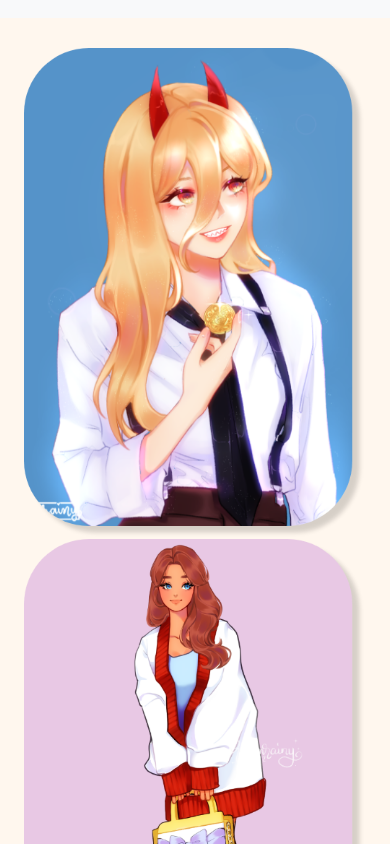
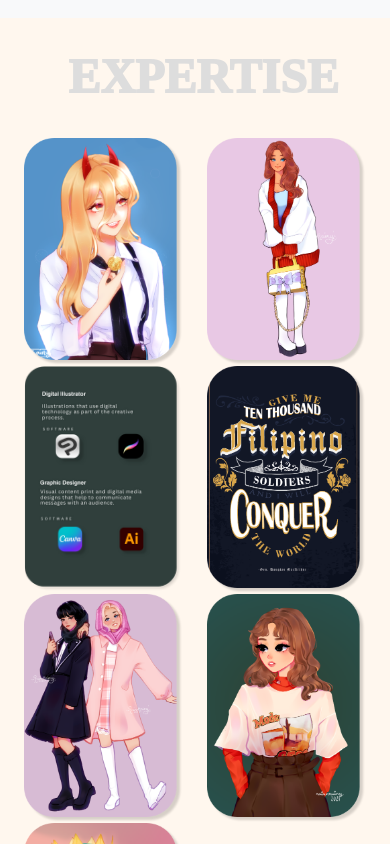
Before and after one commit to Nevriii/art_student_website, a React (Create React App) app: page / in a window 390 px wide. Shown: the part 1400-2244 px from the top of the page. Built offline with nearby package versions, Linux system fonts and the light colour scheme.

Commit message:
Staged Revisions (IDK kung success na ba) 08/13/25

```diff
--- a/src/App.css
+++ b/src/App.css
@@ -584,8 +584,8 @@ body {
 
   .aboutme-title {
     font-family: 'Ibarra Real Nova', serif;
-    font-size: clamp(2rem, 2.5vw, 4rem);
-    font-weight: 700;
+    font-size: clamp(2rem, 4.5vw, 4rem)!important;
+    font-weight: 800;
     margin: 0;
   }
 
@@ -647,7 +647,7 @@ body {
   /* Center the title at the top */
   .aboutme-title {
     font-family: 'Ibarra Real Nova', serif;
-    font-size: clamp(2rem, 5vw, 3rem);
+    font-size: clamp(2rem, 7vw, 3rem)!important;
     font-weight: 700;
     margin: 0;
     text-align: center;
@@ -1023,6 +1023,69 @@ body {
   padding-left: 5%
 }
 
+/* Default: show desktop, hide mobile */
+.desktop-expertise-layout {
+  display: block;
+}
+.mobile-expertise-layout {
+  display: none;
+}
+
+/* At 1199px and below, desktop still shows */
+@media (max-width: 1199px) {
+  .desktop-expertise-layout {
+    display: block;
+  }
+}
+
+/* At 999px and below, desktop still shows */
+@media (max-width: 999px) {
+  .mobile-expertise-layout {
+    display: block!important;
+  }
+
+  .desktop-expertise-layout {
+    display: none!important;
+  }
+}
+
+/* At 899px and below, desktop still shows */
+@media (max-width: 899px) {
+  .mobile-expertise-layout {
+    display: block;
+  }
+}
+
+/* At 780px and below, hide desktop, show mobile */
+@media (max-width: 780px) {
+  .desktop-expertise-layout {
+    display: none;
+  }
+  .mobile-expertise-layout {
+    display: block;
+  }
+
+  .expertiseloc {
+    font-weight: 1000;
+    padding-left: 5%;
+    font-size: 300%!important;
+  }
+}
+
+/* At 599px and below, keep mobile visible */
+@media (max-width: 599px) {
+  .mobile-expertise-layout {
+    display: block;
+  }
+}
+
+/* At 499px and below, keep mobile visible */
+@media (max-width: 499px) {
+  .mobile-expertise-layout {
+    display: block;
+  }
+}
+
 
 /* Responsive design for AboutMe */
 
--- a/src/components/Expertise.js
+++ b/src/components/Expertise.js
@@ -1,4 +1,4 @@
-import React from 'react';
+import React, { useState, useEffect } from 'react';
 import powerImage from '../assets/photos/power.png';
 import fullgirlImage from '../assets/photos/fullgirl.png';
 import info3Image from '../assets/photos/info3.png';
@@ -8,10 +8,101 @@ import redgirlImage from '../assets/photos/redgirl.png';
 import paperImage from '../assets/photos/paper.png';
 
 const Expertise = () => {
+
+  const [windowWidth, setWindowWidth] = useState(window.innerWidth);
+
+  useEffect(() => {
+    const handleResize = () => setWindowWidth(window.innerWidth);
+    window.addEventListener('resize', handleResize);
+    return () => window.removeEventListener('resize', handleResize);
+  }, []);
+
   return (
     <section className="section3 color1" id='expertise'>
       <div className="container">
         <div className="container-fluid">
+          {/* Mobile layout - controlled by CSS media queries */}
+          <div className="mobile-expertise-layout">
+            <div className="row">
+              <div className="col-12 text-center mb-4">
+                <h1 className="fontcolor2 font-weight-bolder font1 expertiseloc mobile-expertise-title" data-aos="zoom-out-left" data-aos-duration="2000">
+                  EXPERTISE
+                </h1>
+              </div>
+            </div>
+            <div className="row mobile-expertise-grid">
+              <div className="col-6 mobile-expertise-item">
+                <img
+                  src={powerImage}
+                  className="rounded img-fluid mobile-expertise-image"
+                  alt="Power"
+                  data-aos="flip-left"
+                  data-aos-duration="2000"
+                />
+              </div>
+              <div className="col-6 mobile-expertise-item">
+                <img
+                  src={fullgirlImage}
+                  className="rounded img-fluid mobile-expertise-image"
+                  alt="Full girl"
+                  data-aos="flip-left"
+                  data-aos-duration="2000"
+                />
+              </div>
+              <div className="col-6 mobile-expertise-item">
+                <img
+                  src={info3Image}
+                  className="rounded img-fluid mobile-expertise-image"
+                  alt="Info 3"
+                  data-aos="flip-left"
+                  data-aos-duration="2000"
+                />
+              </div>
+              <div className="col-6 mobile-expertise-item">
+                <img
+                  src={designImage}
+                  className="rounded img-fluid mobile-expertise-image"
+                  alt="Design"
+                  data-aos="flip-left"
+                  data-aos-duration="2000"
+                />
+              </div>
+              <div className="col-6 mobile-expertise-item">
+                <img
+                  src={fanartImage}
+                  className="rounded img-fluid mobile-expertise-image"
+                  alt="Fan art"
+                  data-aos="flip-left"
+                  data-aos-duration="2000"
+                />
+              </div>
+              <div className="col-6 mobile-expertise-item">
+                <img
+                  src={redgirlImage}
+                  className="rounded img-fluid mobile-expertise-image"
+                  alt="Red girl"
+                  data-aos="flip-left"
+                  data-aos-duration="2000"
+                />
+              </div>
+              <div className="col-6 mobile-expertise-item">
+                <img
+                  src={paperImage}
+                  className="rounded img-fluid mobile-expertise-image"
+                  alt="Paper"
+                  data-aos="flip-left"
+                  data-aos-duration="2000"
+                />
+              </div>
+              {/* Empty cell to complete the 4x2 grid */}
+              <div className="col-6 mobile-expertise-item">
+                {/* You can add another image here or leave empty */}
+              </div>
+            </div>
+          </div>
+
+          {/* Desktop layout - controlled by CSS media queries */}
+          <div className="desktop-expertise-layout">
             <div className="row">
               <div className="col-lg-3">
                 <img
@@ -78,6 +169,7 @@ const Expertise = () => {
             </div>
           </div>
         </div>
+      </div>
     </section>
   );
 };
```
Lines whose indentation alone changed are shown as unchanged.
